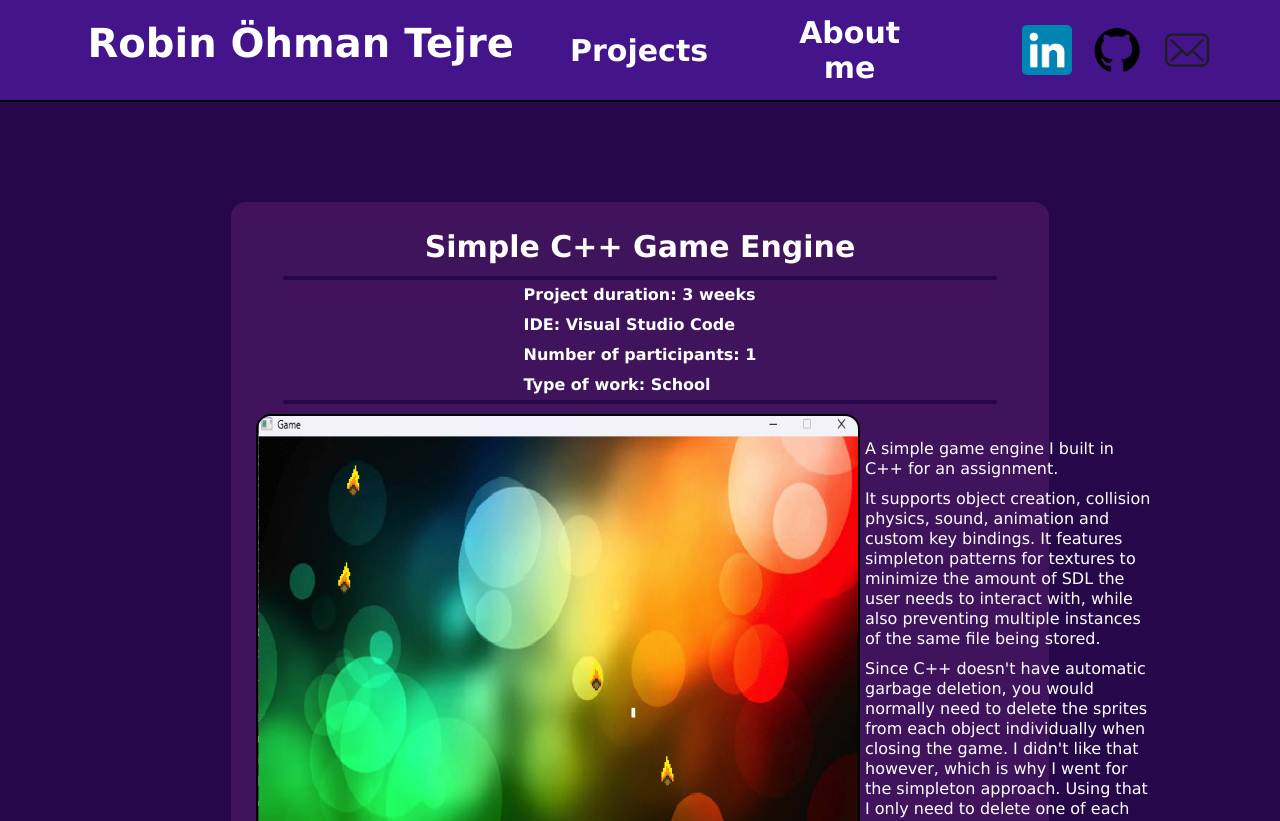
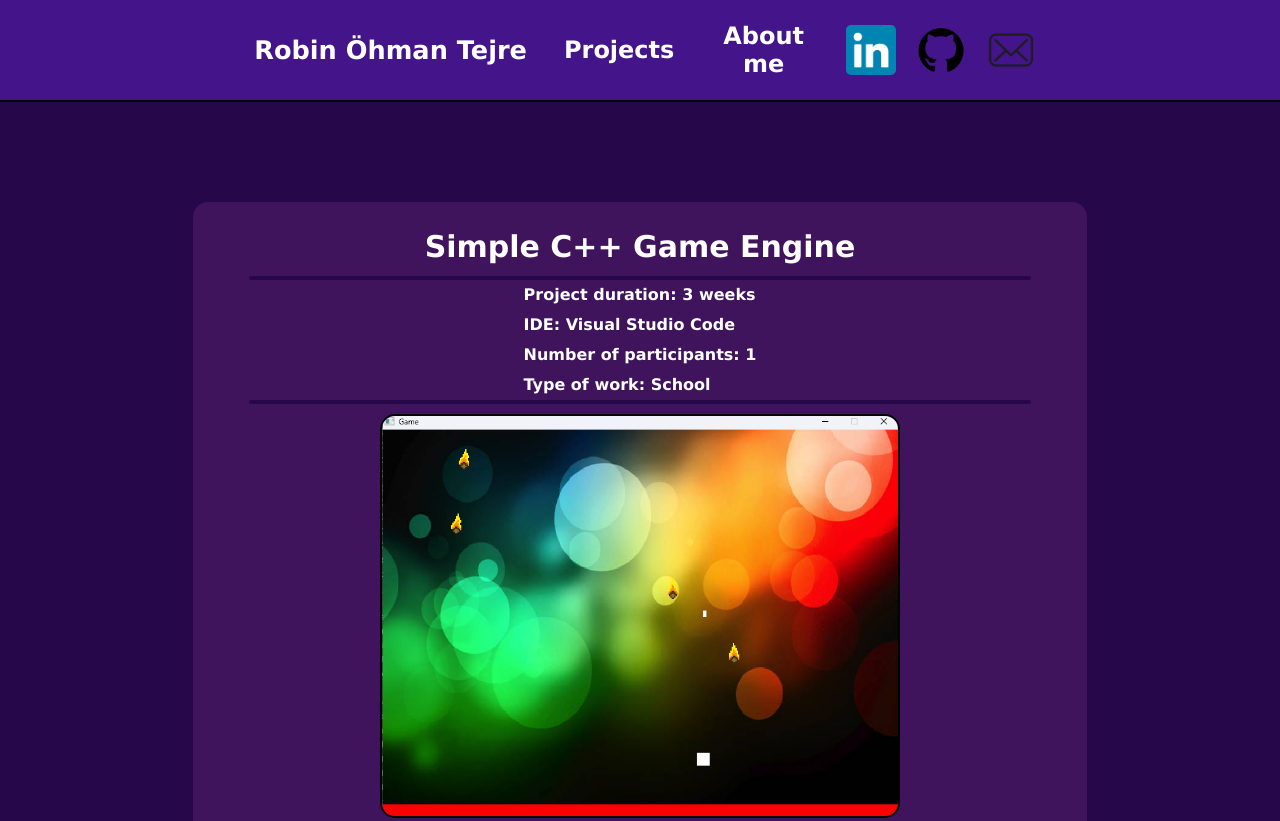
Before and after one commit to RobinOhman/RobinOhman.github.io, a plain HTML site: page gameengine.html in a window 1280 px wide. Shown: the top 821 px of the page. Drawn offline with Linux system fonts and the light colour scheme.

Commit message:
Alignment adjustments

```diff
--- a/gameengine.html
+++ b/gameengine.html
@@ -7,12 +7,11 @@
 <body>
 	<div class="header">
 			<div class="filler"></div>
-			<a href="index.html" target="_self"><h1>Robin Öhman Tejre</h1></a>
 			<div class="topnav">
-				<a href="index.html" target="_self"><b>Projects</b></a>
-				<a href="about.html" target="_self"><b>About me</b></a>
+				<h1>Robin Öhman Tejre</h1>
+				<a href="index.html.#1" target="_self"><b>Projects</b></a>
+				<a href="index.html.#2" target="_self"><b>About me</b></a>
 			</div>
-			<div class="filler"></div>
 			<a href="https://www.linkedin.com/in/robin-ohman-tejre/" target="_blank"><img class="icon" src="images/linkedin.png"></a>
 			<a href="https://github.com/RobinOhman" target="_blank"><img class="icon" src="images/git.png"></a>
 			<a href="mailto:robinohmantejre@gmail.com" target="_blank"><img class="icon" src="images/mail.png"></a>
--- a/style.css
+++ b/style.css
@@ -36,13 +36,13 @@ section{
 }
 h1 {
 	display: flex;
-	font-size: 40px;
+	font-size: 1.6em;
 	color: #26084a;
-	justify-content: left;
 	vertical-align: center;
+	justify-content: center;
+	align-items: center;
 	margin: 20px;
 	flex: 1;
-	padding-left: 10px;
 	color: white;
 	white-space: nowrap;
 
@@ -74,9 +74,10 @@ h3 {
 .about{
 	display: flex;
 	flex-direction: row;
+	flex-wrap: wrap;
 	text-align: center;
 	padding: 10px;
-	max-width: 60vw;
+	max-width: 66vw;
 
 }
 .contentholder {
@@ -144,8 +145,11 @@ img{
 
 }
 img.big{
-	max-width: 600px;
-	max-height: 600px;
+	max-width: 50vw;
+	max-height: 50vh;
+	margin: auto;
+	width: auto;
+	height: auto;
 	padding: 0px;
 	border: 2px solid black;
 }
@@ -196,6 +200,7 @@ a:hover{
 	min-width: 300px;
 	max-width: 600px;
 	margin-top: 20px;
+	overflow: no-overflow;
 }
 .icon{
 	display: flex;
@@ -213,6 +218,10 @@ a:hover{
 	transform: scale(1.2);
 	transition: .5s ease;
 }
+.icon:active{
+	transform: scale(0.8);
+	transition: .5s ease;
+}
 .filler{
     flex-grow: 1;
 }
@@ -225,12 +234,12 @@ a:hover{
 	display: flex;
 	overflow: no-overflow;
 	flex: 1;
-	padding: 1em 1em;
+	padding: 0.5em 0.5em;
 	vertical-align: center;
 	justify-content: center;
 	align-items: center;
-	font-size: 30px;
-	min-width: 3em;
+	font-size: 1.5em;
+	min-width: 1.5em;
 
 	background: linear-gradient(to top, white 50%, #44158a 50%);
 	background-size: 200% 200%;
```
Also changed, not shown: index.html (+1 -2 lines).
